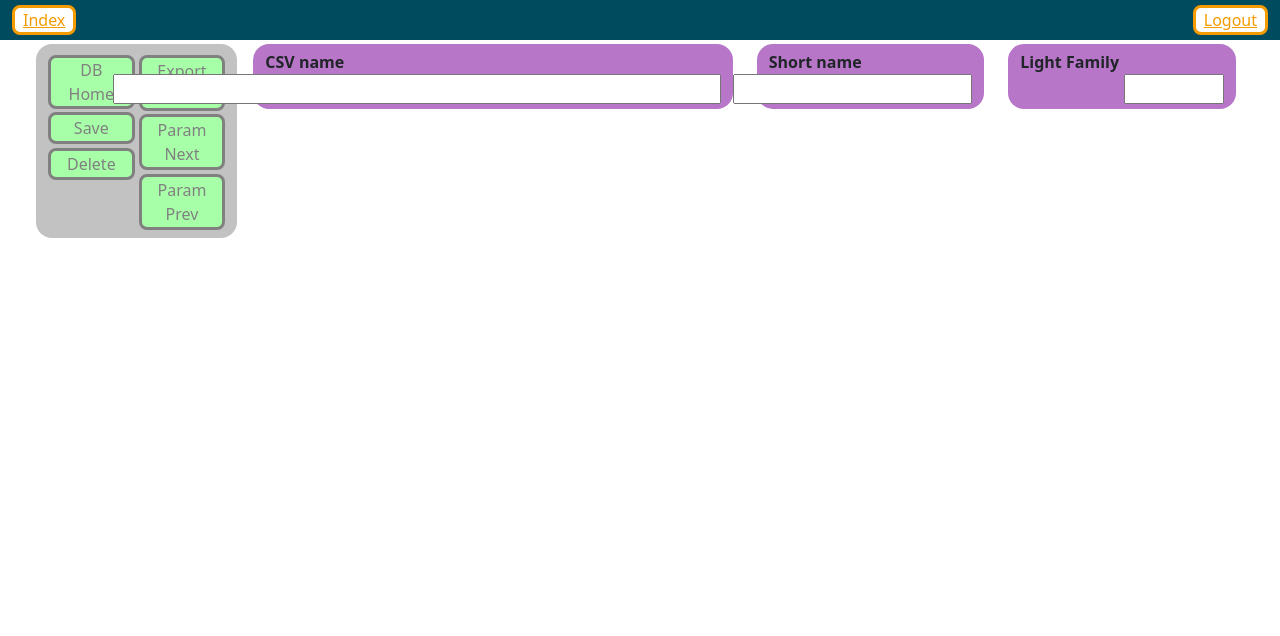
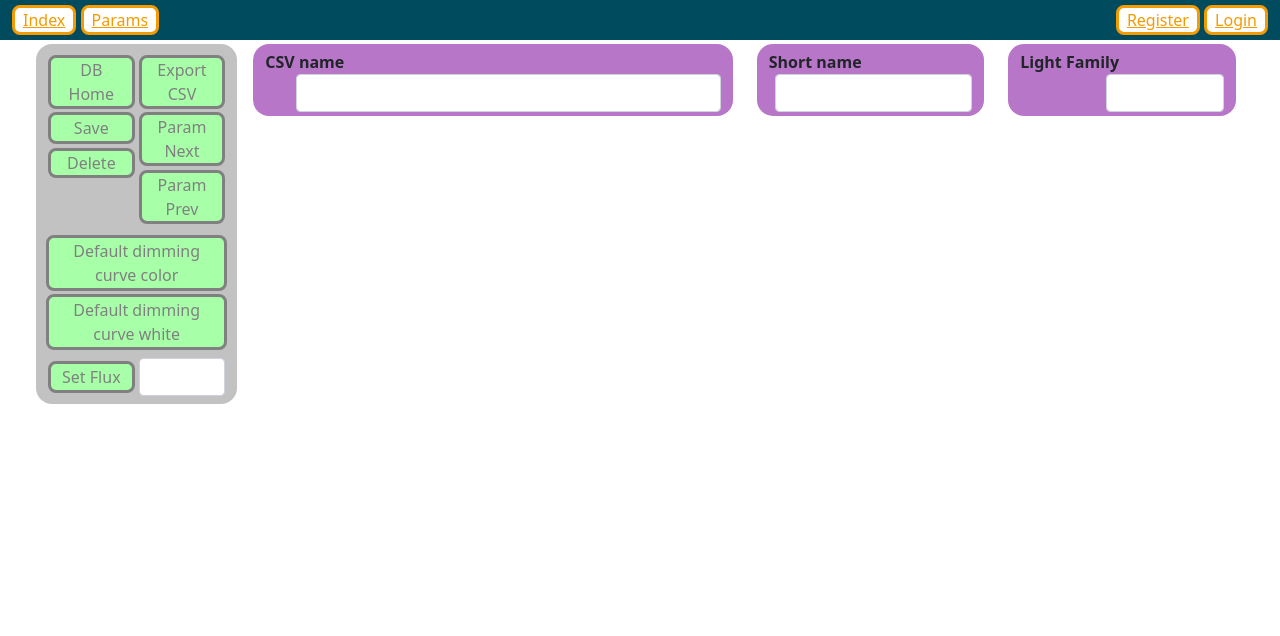
Before and after one commit to KoenVanSever/flask_app_koenvs, a Flask app: template app/templates/params/detail.html in a window 1280 px wide. Shown: the top 636 px of the page. Run offline with Flask 2, Linux system fonts and the light colour scheme; the template is opened without the code that fills it, so the values that code supplies are empty; some libraries are stand-ins or nearby versions.

Commit message:
parameter interaction update 13022021

```diff
--- a/app/params/models.py
+++ b/app/params/models.py
@@ -53,7 +53,7 @@ class Params(Base):
     byte_130 = db.Column("byte_130", db.SmallInteger, nullable=False)
     byte_131 = db.Column("byte_131", db.SmallInteger, nullable=False)
     byte_132 = db.Column("byte_132", db.SmallInteger, nullable=False)
-    byte_132 = db.Column("byte_132", db.SmallInteger, nullable=False)
+    byte_133 = db.Column("byte_133", db.SmallInteger, nullable=False)
     byte_134 = db.Column("byte_134", db.SmallInteger, nullable=False)
     byte_135 = db.Column("byte_135", db.SmallInteger, nullable=False)
     byte_136 = db.Column("byte_136", db.SmallInteger, default=0, nullable=False)
@@ -150,7 +150,7 @@ class Params(Base):
         vals = list(data_map.values())
         param = [self.short_name] + vals
         line = delimiter.join(param) + "\n"
-        with open(Path("temporary", filename), "w") as file:
+        with open(Path("app", "temporary", filename), "w") as file:
             file.write(line)
 
     @property
@@ -408,7 +408,7 @@ class Params(Base):
         self.byte_131 = immutabledict["Release Not Used"]
 
         self.byte_132 = immutabledict["Inverse Release Year"]
-        self.byte_132 = immutabledict["Inverse Release Week"]
+        self.byte_133 = immutabledict["Inverse Release Week"]
         self.byte_134 = immutabledict["Inverse Release Version "]
         self.byte_135 = immutabledict["Inverse Release Not Used"]
 
--- a/app/static/css/bootstrap_extended.css
+++ b/app/static/css/bootstrap_extended.css
@@ -9,6 +9,7 @@
   background-color: white;
   border-color: #f49b01;
 }
+.header-link { display: inline-block !important; }
 .navbar_link:hover {  color: var(--adbblue); }
 .detail-link:hover {  color: white; }
 .detail-link {
@@ -28,6 +29,8 @@
   margin-left: 0.25rem;
   margin-right: 0.25rem;
 }
+
+.field-input { width: auto !important; max-width: 90% !important; }
 
 #file-submit {
   color: gray;
--- a/app/static/js/param_detail.js
+++ b/app/static/js/param_detail.js
@@ -1,7 +1,38 @@
-const SaveButton = document.querySelector("#save_db");
-const DelButton = document.querySelector("#delete_db");
+const defaultWhite = [0, 0.41, 1.00, 5.60, 14.00, 24.00, 33.50, 100.00];
+const dcBytes = ["Dimming Curve 1400 mA", "Dimming Curve 2800 mA", "Dimming Curve 3400 mA", "Dimming Curve 4100 mA", "Dimming Curve 4800 mA", "Dimming Curve 5200 mA", "Dimming Curve 5500 mA", "Dimming Curve 6600 mA"];
+const defaultColor = [0, 0.85, 2.00, 7.20, 14.00, 27.60, 40.00, 100.00];
+const fluxBytes = ["Flux Compensation (-25 °C)", "Flux Compensation (0 °C)", "Flux Compensation (25 °C)", "Flux Compensation (50 °C)", "Flux Compensation (75 °C)", "Flux Compensation (Max °C)"];
+
+const fluxInput = document.querySelector("#flux-input");
+const fluxButton = document.querySelector("#set-flux");
+const saveButton = document.querySelector("#save_db");
+const dcWhite = document.querySelector("#dc-white");
+const dcColor = document.querySelector("#dc-color");
 
 // -- Eventlisteners:
-SaveButton.addEventListener("click", () => {
+saveButton.addEventListener("click", () => {
     document.querySelector("#param-form").submit();
+});
+dcWhite.addEventListener("click", () => {
+    makeDimmingCurve(defaultWhite);
 })
+dcColor.addEventListener("click", () => {
+    makeDimmingCurve(defaultColor);
+})
+fluxButton.addEventListener("click", () => {
+    let target = fluxInput.value;
+    for (element of fluxBytes) {
+        document.getElementById(element).value = target;
+    }
+})
+
+
+// -- Named functions:
+function makeDimmingCurve(input) {
+    let i = 0;
+    let reference = document.getElementById("Dimming Curve 6600 mA").value;
+    for (e of dcBytes) {
+        document.getElementById(e).value = Math.round(input[i] * reference / 100);
+        i += 1;
+    }
+}
--- a/app/templates/base.html
+++ b/app/templates/base.html
@@ -25,9 +25,19 @@
     <body>
         <!-- !HEADER/NAV -->
         <header class="container-fluid sticky-top ">
-            <nav class="navbar p-0 align-self-center">
-                <a class="button-adb navbar-link" href="{{ url_for('index') }}">Index</a>
-                <a class="button-adb navbar-link" href="{{ url_for('logout') }}">Logout</a>
+            <nav class="navbar p-0">
+                <div class="float-start">
+                    <a class="button-adb navbar-link header-link" href="{{ url_for('index') }}">Index</a>
+                    <a class="button-adb navbar-link header-link" href="{{ url_for('params.index' )}}">Params</a>
+                </div>
+                <div class="float-end">
+                    {% if session._user_id%}
+                    <a class="button-adb navbar-link header-link" href="{{ url_for('logout') }}">Logout</a>
+                    {% else %}
+                    <a class="button-adb navbar-link header-link" href="{{ url_for('register')}}">Register</a>
+                    <a class="button-adb navbar-link header-link" href="{{ url_for('login') }}">Login</a>
+                    {% endif %}
+                </div>
             </nav>
         </header>
         <div class="container-fluid px-5 mb-5">
--- a/app/templates/params/detail.html
+++ b/app/templates/params/detail.html
@@ -11,46 +11,33 @@ Param with id {{ param.id }}
             <div class="col-6">
                 <a href="{{ url_for('params.index') }}" class="button-adb detail-button">DB Home</a>
                 <button id="save_db" class="button-adb detail-button">Save</button>
-                <button id="delete_db" class="button-adb detail-button">Delete</button>
+                <a href="{{ url_for('params.delete', param_id = param.id) }}"
+                    class="button-adb detail-button">Delete</a>
+
             </div> <!-- 1st row -->
             <div class="col-6">
-                <button id="export_csv" class="button-adb detail-button">Export CSV</button>
-                <button id="next_param" class="button-adb detail-button">Param Next</button>
-                <button id="prev_param" class="button-adb detail-button">Param Prev</button>
+                <a href="{{ url_for('params.export', param_id = param.id) }}" class="button-adb detail-button">Export
+                    CSV</a>
+                <a href="{{ url_for('params.detail', param_id = id_prev_next.1)}}"
+                    class="button-adb detail-button">Param Next</a>
+                <a href="{{ url_for('params.detail', param_id = id_prev_next.0)}}"
+                    class="button-adb detail-button">Param Prev</a>
+
             </div> <!-- 2nd row-->
         </div> <!-- row buttons -->
-        <div class="row">
-            <!-- flashes -->
-            <div class="col-12">
-                {% with messages = get_flashed_messages(with_categories = true) %}
-                {% if messages %}
-                {% for message in messages %}
-                {% if message.0 == "info" %}
-                <div class="row my-2 bg-info message-popup py-1">
-                    <b>{{ message.1 }}</b>
-                </div> <!-- row -->
-                {% endif %}
-                <!-- info if -->
-                {% if message.0 == "warning" %}
-                <div class="row my-2 bg-warning message-popup py-1">
-                    <b>{{ message.1 }}</b>
-                </div> <!-- row -->
-                {% endif %}
-                <!-- warning if -->
-                {% if message.0 == "error" %}
-                <div class="row my-2 bg-danger message-popup py-1">
-                    <b>{{ message.1 }}</b>
-                </div> <!-- row -->
-                {% endif %}
-                <!-- error if -->
-                {% endfor %}
-                <!-- message loop -->
-                {% endif %}
-                <!-- messages if -->
-                {% endwith %}
-                <!-- with messages -->
-            </div> <!-- col-12 -->
-        </div> <!-- flashes -->
+        <div class="row my-2 gx-1">
+            <button id="dc-color" class="button-adb detail-button">Default dimming curve color</button>
+            <button id="dc-white" class="button-adb detail-button">Default dimming curve white</button>
+        </div>
+        <div class="row my-2 gx-1">
+            <div class="col-6">
+                <button id="set-flux" class="button-adb detail-button">Set Flux</button>
+            </div>
+            <div class="col-6">
+                <input id="flux-input" class="form-control side-bar-input">
+            </div>
+        </div>
+        {% include 'params/flashes.html' %}
     </div> <!-- col-2 -->
 
     <div class="col-10">
@@ -61,26 +48,26 @@ Param with id {{ param.id }}
                 <div class="col-6">
                     <div id="csv_name" class="detail-field m-1 p-1 param-meta">
                         <b class="mx-2 align-middle">CSV name</b><input type="text" name="csv_name"
-                            class="float-end mx-2" size="60" value="{{ param.csv_name }}">
+                            class="float-end mx-2 form-control field-input" size="60" value="{{ param.csv_name }}">
                     </div>
                 </div>
                 <div class="col-3">
                     <div id="short_name" class="detail-field m-1 p-1 param-meta">
                         <b class="mx-2 align-middle">Short name</b><input type="text" name="short_name"
-                            class="float-end mx-2" size="20" value="{{ param.short_name }}">
+                            class="float-end mx-2 form-control field-input" size="20" value="{{ param.short_name }}">
                     </div>
                 </div>
                 <div class="col-3">
                     <div id="light_family" class="detail-field m-1 p-1 param-meta">
                         <b class="mx-2 align-middle">Light Family</b><input type="text" name="light_family"
-                            class="float-end mx-2" size="5" value="{{ param.light_family }}">
+                            class="float-end mx-2 form-control field-input" size="5" value="{{ param.light_family }}">
                     </div>
                 </div>
                 {% for k, v in p_dict.items() %}
                 <div class="col-3">
-                    <div id="{{k}}" class="detail-field {{ v.1 }} m-1 p-1">
-                        <b class="mx-2 align-middle">{{ k }}</b><input type="text" name="{{ k }}"
-                            class="float-end mx-2 " size="5" value="{{ v.0 }}">
+                    <div class="detail-field {{ v.1 }} m-1 p-1">
+                        <b class="mx-2 align-middle">{{ k }}</b><input type="text" id="{{ k }}" name="{{ k }}"
+                            class="float-end mx-2 form-control field-input" size="5" value="{{ v.0 }}">
                     </div>
                 </div> <!-- col-3 -->
                 {% endfor %}
--- /dev/null
+++ b/app/templates/params/flashes.html
@@ -0,0 +1,38 @@
+<div class="row">
+    <!-- flashes -->
+    <div class="col-12">
+        {% with messages = get_flashed_messages(with_categories = true) %}
+        {% if messages %}
+        {% for message in messages %}
+        {% if message.0 == "success" %}
+        <div class="row my-2 bg-success message-popup py-1">
+            <b>{{ message.1 }}</b>
+        </div> <!-- row -->
+        {% endif %}
+        <!-- success if -->
+        {% if message.0 == "info" %}
+        <div class="row my-2 bg-info message-popup py-1">
+            <b>{{ message.1 }}</b>
+        </div> <!-- row -->
+        {% endif %}
+        <!-- info if -->
+        {% if message.0 == "warning" %}
+        <div class="row my-2 bg-warning message-popup py-1">
+            <b>{{ message.1 }}</b>
+        </div> <!-- row -->
+        {% endif %}
+        <!-- warning if -->
+        {% if message.0 == "error" %}
+        <div class="row my-2 bg-danger message-popup py-1">
+            <b>{{ message.1 }}</b>
+        </div> <!-- row -->
+        {% endif %}
+        <!-- error if -->
+        {% endfor %}
+        <!-- message loop -->
+        {% endif %}
+        <!-- messages if -->
+        {% endwith %}
+        <!-- with messages -->
+    </div> <!-- col-12 -->
+</div> <!-- flashes -->
--- a/config.py
+++ b/config.py
@@ -33,3 +33,5 @@ SECRET_KEY = "qs351qdqsdhhtfsibd4153q1q'qd5g4153q"
 # Configure permanent session lifetime when permanent session is True
 from datetime import timedelta
 PERMANENT_SESSION_LIFETIME = timedelta(minutes=30)
+
+USE_SESSION_FOR_NEXT = True
```
Also changed, not shown: app/params/controllers.py (+33 -6 lines), app/static/js/param_index.js (added, +27 -0 lines), app/templates/params/index.html (+25 -21 lines), migrations/versions/1b4ab3bc6ecd_initial_release.py (renamed from migrations/versions/900691b5ce9c_initial_version.py, +5 -4 lines), 1 other file.
